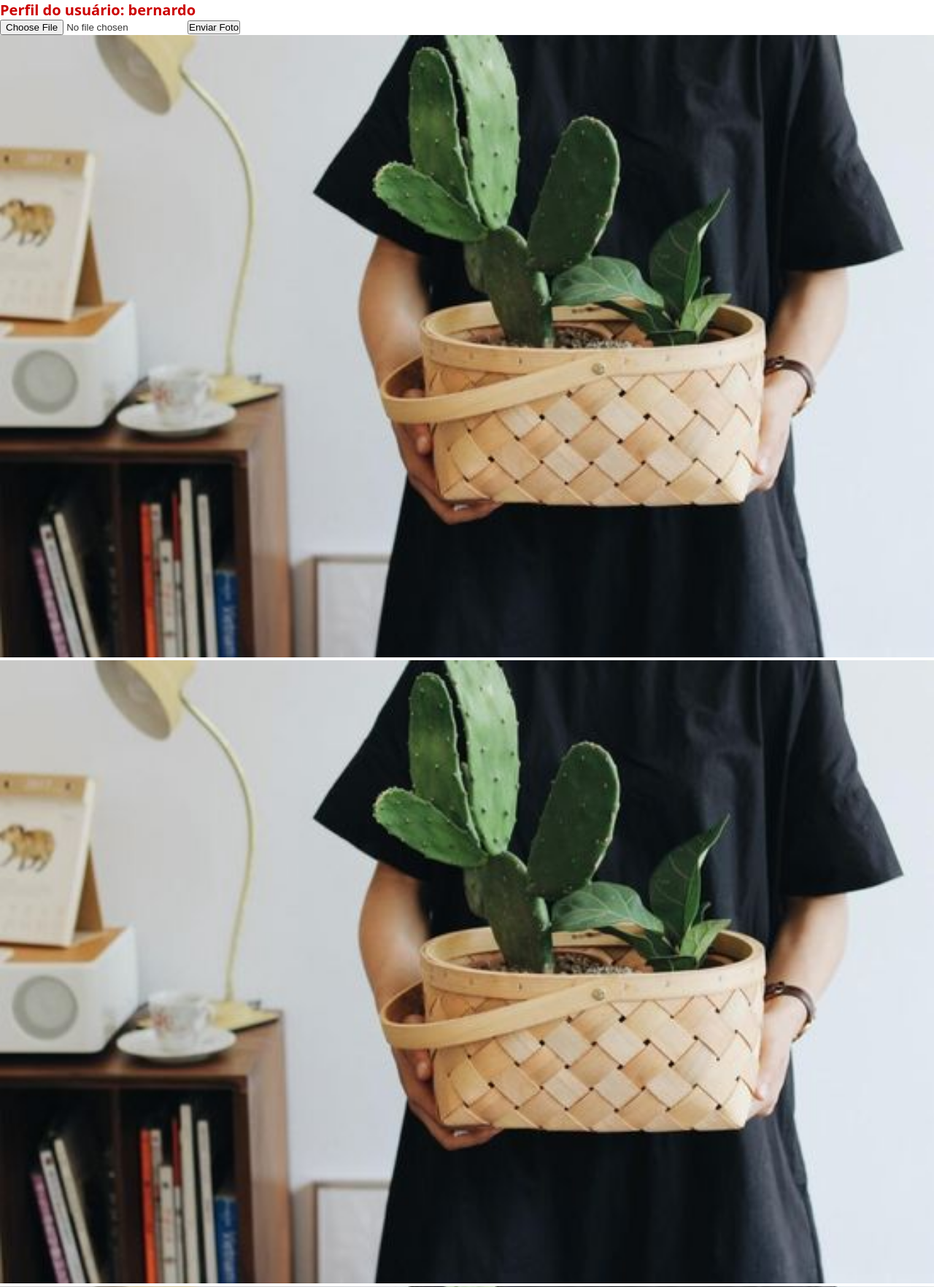
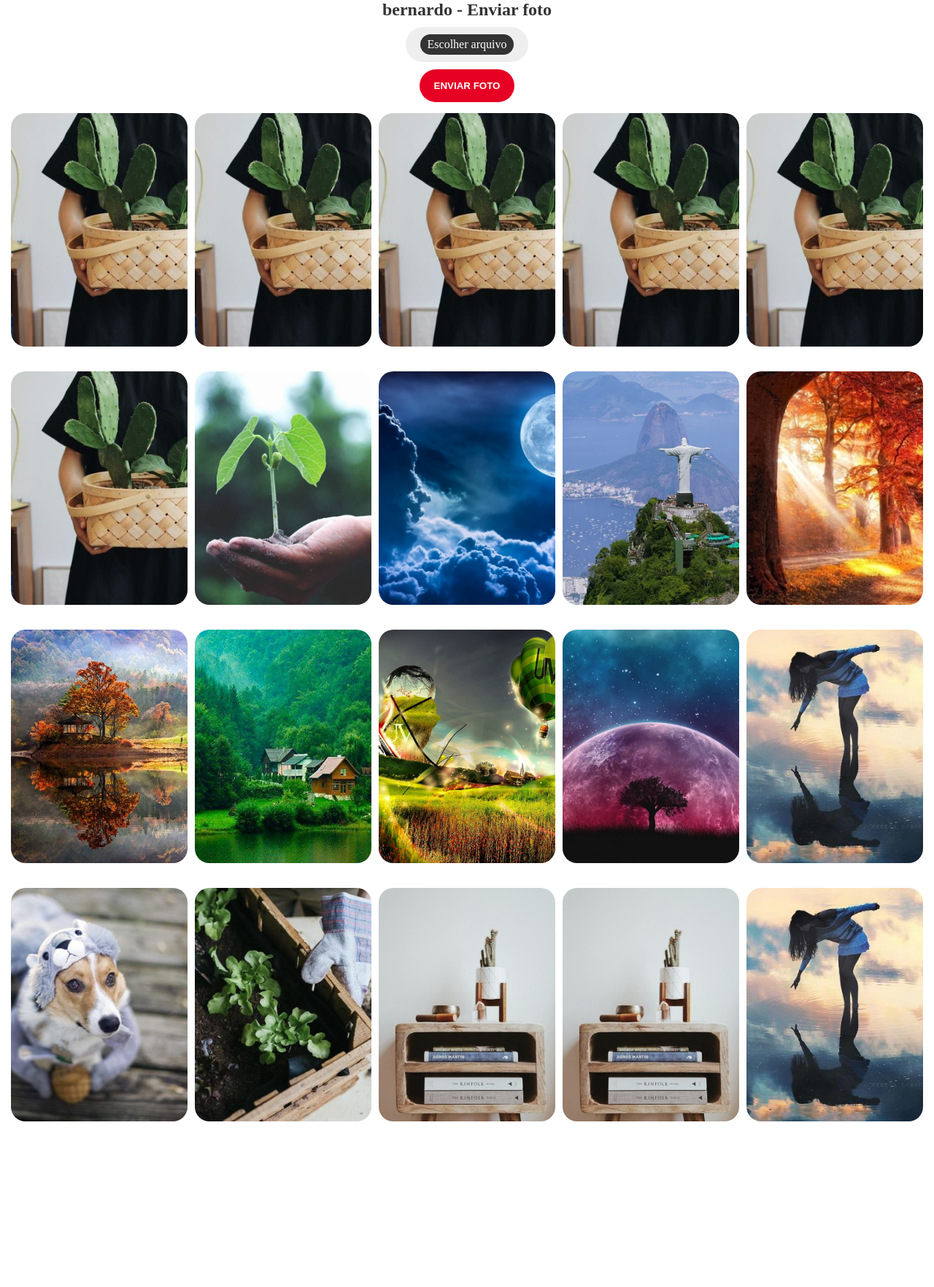
Before and after one commit to BernardoGFerrao/fullstack-fake-pinterest, a Flask app: page /perfil/1 in a window 1280 px wide. Shown: the part 72-1836 px from the top of the page at 73% size. After the commit the page ends 1609 px from the top, so only its background shows below. Run offline with Flask 3, Linux system fonts and the light colour scheme; a user stored in the database is signed in.

Commit message:
profile CSS and JavaScript implemented

```diff
--- a/fakepinterest/routes.py
+++ b/fakepinterest/routes.py
@@ -52,7 +52,7 @@ def perfil(id_usuario):
             #Salvar o arquivo na pasta fotos_post
             caminho = os.path.join(os.path.abspath(os.path.dirname(__file__)),
                               app.config['UPLOAD_FOLDER'], nome_seguro)
-            arquivo.save(caminho )
+            arquivo.save(caminho)
             #Registrar no db
             post = Post(imagem=nome_seguro, id_usuario=current_user.id)
             database.session.add(post)
--- a/fakepinterest/templates/perfil.html
+++ b/fakepinterest/templates/perfil.html
@@ -5,27 +5,52 @@ Perfil - {{usuario}}
 {% endblock %}
 
 
-
-
 {% block body %}
 <body>
 {% include "navbar.html" %}
 
-<h1>Perfil do usuário: {{ usuario.username }}</h1>
+{% if form %}
+    <div class="container">
+        <form class="bloco-add-img" method="POST" enctype="multipart/form-data">
+            {{ form.csrf_token }}
+        <h2>{{ usuario.username }} - Enviar foto</h2>
 
-{% if form %}
-<form method="POST" enctype="multipart/form-data">
-    {{ form.csrf_token }}
+          <div class="bloco-arquivo">
+            <label for="foto" class="botao-arquivo">
+              Escolher arquivo
+                    {{ form.foto(class='input-arquivo', id='foto') }}
+            </label>
+            <span id="imagem-arquivo" class=""></span>
+          </div>
 
-    {{ form.foto() }}
+            {{ form.botao_confirmar(class='botao-login') }}
+        </form>
+    </div>
 
-    {{ form.botao_confirmar() }}
-</form>
+{% else %}
+<div class="bloco-add-img">
+    <h2>Perfil de {{ usuario.username }}</h2>
+</div>
 {% endif %}
+<div class="conteudo">
+{% for foto in usuario.fotos%}
+        <div class="bloco-imagem">
+          <img src="{{ url_for('static', filename='fotos_posts/{}'.format(foto.imagem)) }}"/>
+        </div>
+{% endfor %}
+          </div>
 
-{% for foto in usuario.fotos%}
-<img src="{{ url_for('static', filename='fotos_posts/{}'.format(foto.imagem)) }} ">
-{% endfor %}
+    <script>
+      let input = document.getElementById("foto");
+      let imagemArquivo = document.getElementById("imagem-arquivo");
+
+      input.addEventListener("change", () => {
+        let inputImagem = document.querySelector("input[type=file]").files[0];
+
+        imagemArquivo.classList.add("visivel");
+        imagemArquivo.innerText = inputImagem.name;
+      });
+    </script>
 
 </body>
 {% endblock %}
```
Also changed, not shown: fakepinterest/static/fotos_posts/pinterest-2.jpg (added), instance/comunidade.db.
